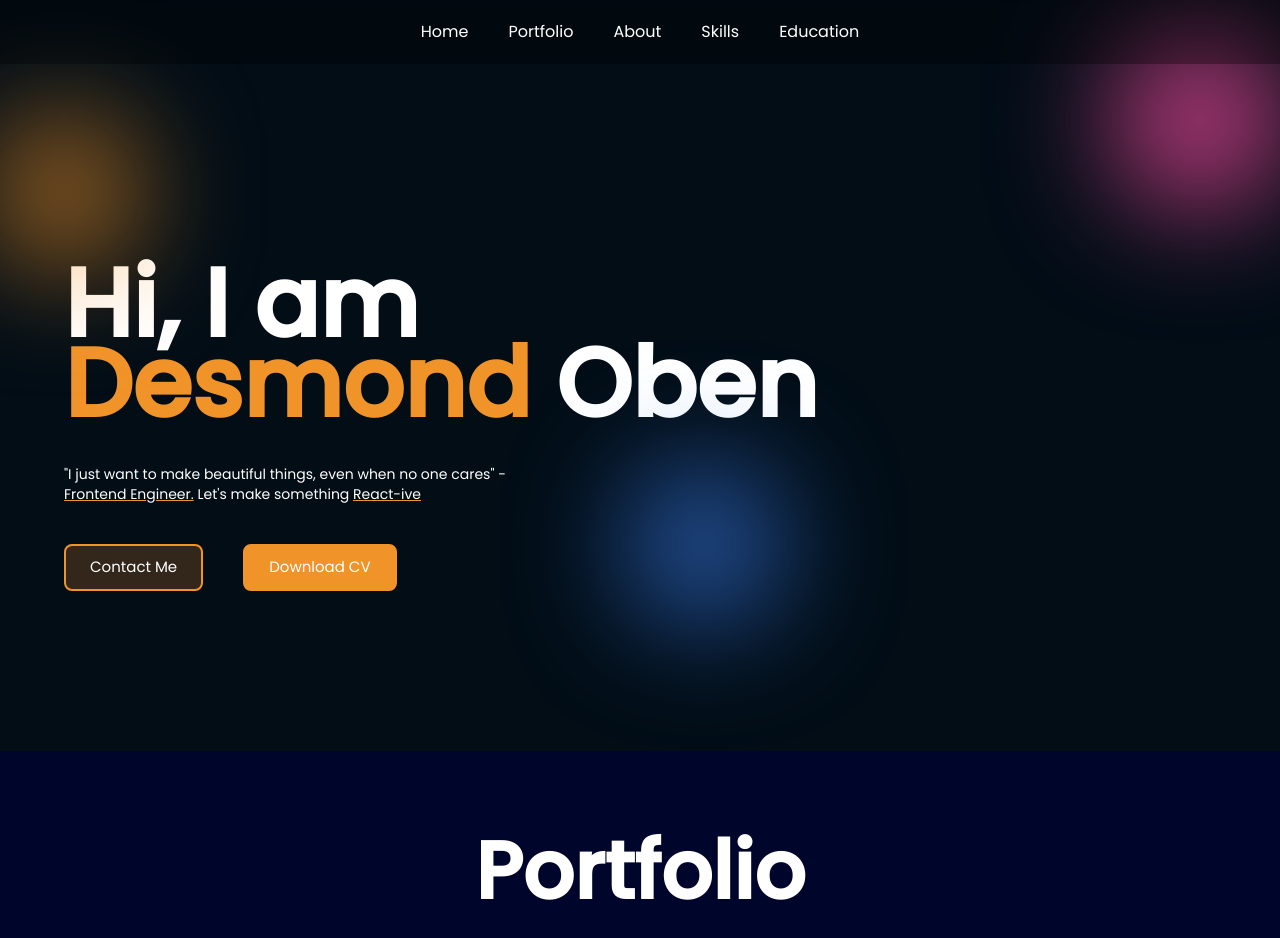
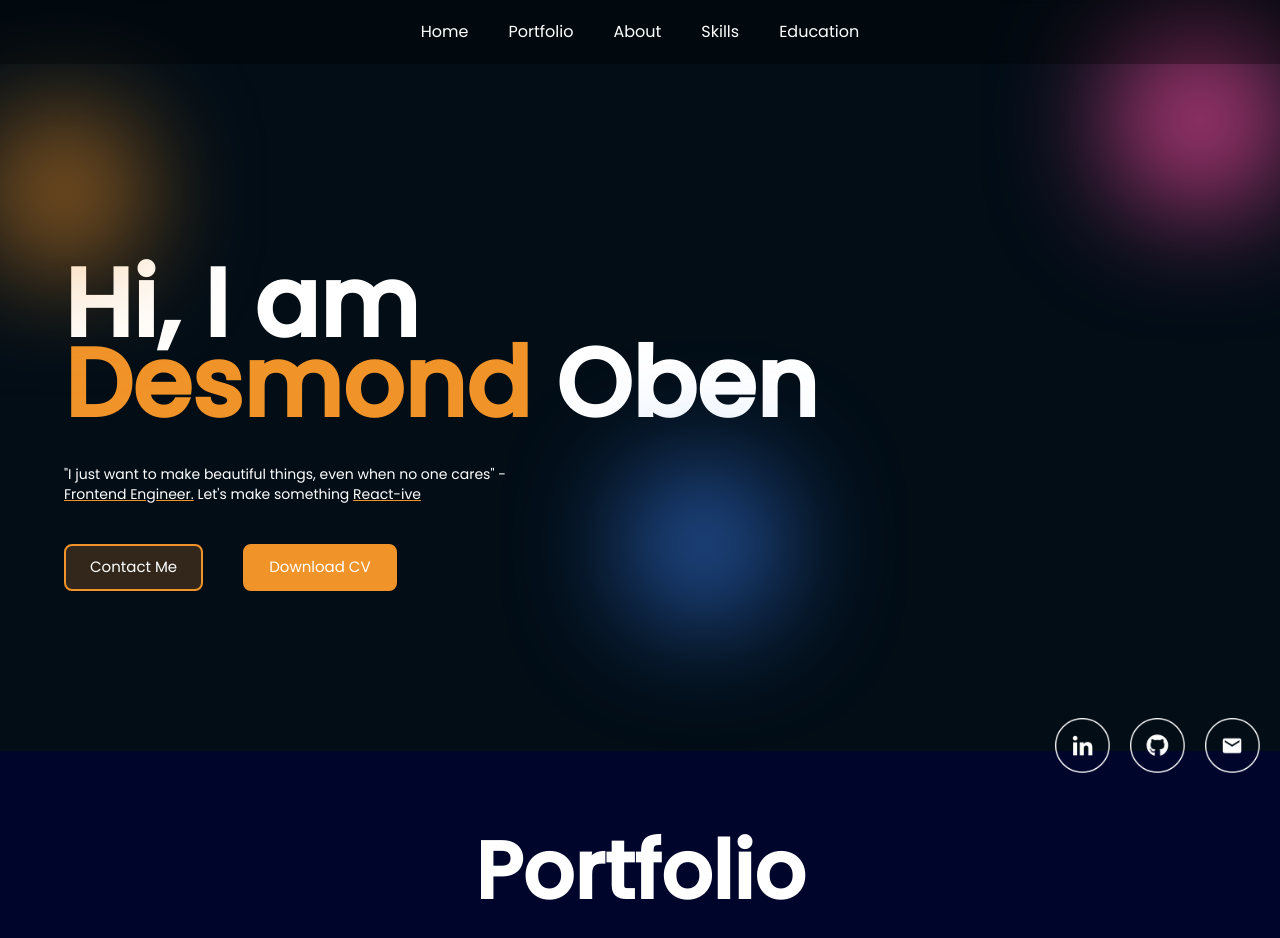
Before and after one commit to obendesmond/Portfolio, a Next.js app: page / in a window 1280 px wide. Shown: the top 938 px of the page. Built offline with nearby package versions, Linux system fonts and the light colour scheme.

Commit message:
include contact links (git,linkedin and email)

```diff
--- a/src/components/ContactLinkIcon.js
+++ /dev/null
@@ -1,12 +0,0 @@
-import CustomTooltip from "./CustomTooltip";
-
-export default function ContactLinkIcon({ Icon, title, tooltipPosition }) {
-  return (
-    <CustomTooltip title={title} tooltipPosition={tooltipPosition}>
-      <Icon
-        fontSize="100px"
-        className="bg-opacity-80 backdrop-blur-[1px] text-white p-[5px] text-5xl bg-myGreen rounded-full hover:bg-myYellow hover:text-myDark"
-      />
-    </CustomTooltip>
-  );
-}
--- a/src/components/ContactLinks.js
+++ b/src/components/ContactLinks.js
@@ -1,65 +1,36 @@
-import React, { useState } from "react";
 import Zoom from "@mui/material/Zoom";
-import AddOutlinedIcon from "@mui/icons-material/AddOutlined";
-import RemoveOutlinedIcon from "@mui/icons-material/RemoveOutlined";
-import GitHubIcon from "@mui/icons-material/GitHub";
-import LinkedInIcon from "@mui/icons-material/LinkedIn";
-import EmailIcon from "@mui/icons-material/Email";
-import ContactLinkIcon from "./ContactLinkIcon";
-import CustomTooltip from "./CustomTooltip";
+import Image from "next/image";
 
 export default function ContactLinks() {
-  const [show, setShow] = useState(true);
-
-  const handleShow = () => setShow(!show);
-
   return (
-    <div>
-      <Zoom in={show} easing="ease-in-out">
-        <div
-          style={{ display: show ? "block" : "none" }}
-          className="border-2 border-myYellow fixed bottom-24 right-5 bg-myDark bg-opacity-80 backdrop-blur-[2px] rounded-full z-50 w-[60px] h-[200px]"
-        >
-          <div className="flex flex-col py-3 px-5 items-center justify-between h-[100%]">
-            <ContactLinkIcon
-              Icon={GitHubIcon}
-              title="see my Github"
-              tooltipPosition="left"
-            />
-            <ContactLinkIcon
-              Icon={LinkedInIcon}
-              title="see my LinkedIn"
-              tooltipPosition="left"
-            />
-            <ContactLinkIcon
-              Icon={EmailIcon}
-              title="send me an Email"
-              tooltipPosition="left"
-            />
-          </div>
-        </div>
-      </Zoom>
-
-      <Zoom in easing="ease-in-out">
-        <div
-          onClick={handleShow}
-          className="border-2 cursor-pointer shadow-sm shadow-myGreen border-myYellow fixed flex items-center justify-center bottom-5 right-5 bg-myDark bg-opacity-80 backdrop-blur-[2px] rounded-full z-50 w-[60px] h-[60px]"
-        >
-          {show ? (
-            <CustomTooltip title="close speed dial" tooltipPosition="left">
-              <Zoom in easing="ease-in-out">
-                <RemoveOutlinedIcon style={{ color: "white" }} />
-              </Zoom>
-            </CustomTooltip>
-          ) : (
-            <CustomTooltip title="open speed dial" tooltipPosition="left">
-              <Zoom in easing="ease-in-out">
-                <AddOutlinedIcon style={{ color: "white" }} />
-              </Zoom>
-            </CustomTooltip>
-          )}
-        </div>
-      </Zoom>
+    <div className="hidden fixed bottom-5 right-5 z-10 md:flex md:flex-row md:space-x-5">
+      <div className="cursor-pointer hover:bg-myOrange md:bottom-5">
+        <Image
+          width={55}
+          height={55}
+          src="/assets/logos/linkedin.png"
+          objectFit="contain"
+          alt="linked in logo"
+        />
+      </div>
+      <div className=" cursor-pointer">
+        <Image
+          width={55}
+          height={55}
+          src="/assets/logos/git2.png"
+          objectFit="contain"
+          alt="linked in logo"
+        />
+      </div>
+      <div className=" cursor-pointer">
+        <Image
+          width={55}
+          height={55}
+          src="/assets/logos/email.png"
+          objectFit="contain"
+          alt="linked in logo"
+        />
+      </div>
     </div>
   );
 }
--- a/src/components/sections/HeroSection.js
+++ b/src/components/sections/HeroSection.js
@@ -36,6 +36,36 @@ export default function HeroSection() {
             onClick={() => window.location.replace("#about")}
           />
         </div>
+        {/* contact links */}
+        <div className="flex flex-row mx-auto space-x-5 md:hidden">
+          <div className="cursor-pointer hover:bg-myOrange md:bottom-5">
+            <Image
+              width={55}
+              height={55}
+              src="/assets/logos/linkedin.png"
+              objectFit="contain"
+              alt="linked in logo"
+            />
+          </div>
+          <div className=" cursor-pointer">
+            <Image
+              width={55}
+              height={55}
+              src="/assets/logos/git2.png"
+              objectFit="contain"
+              alt="linked in logo"
+            />
+          </div>
+          <div className=" cursor-pointer">
+            <Image
+              width={55}
+              height={55}
+              src="/assets/logos/email.png"
+              objectFit="contain"
+              alt="linked in logo"
+            />
+          </div>
+        </div>
       </div>
 
       {/* absolute bobles */}
--- a/src/pages/index.js
+++ b/src/pages/index.js
@@ -30,7 +30,7 @@ export default function Home({ projectsData, certificates }) {
       </Head>
 
       <Header />
-      {/* <ContactLinks /> */}
+      <ContactLinks />
       <HeroSection />
       <PortfolioSection projectsData={projectsData} />
       <AboutSection />
```
